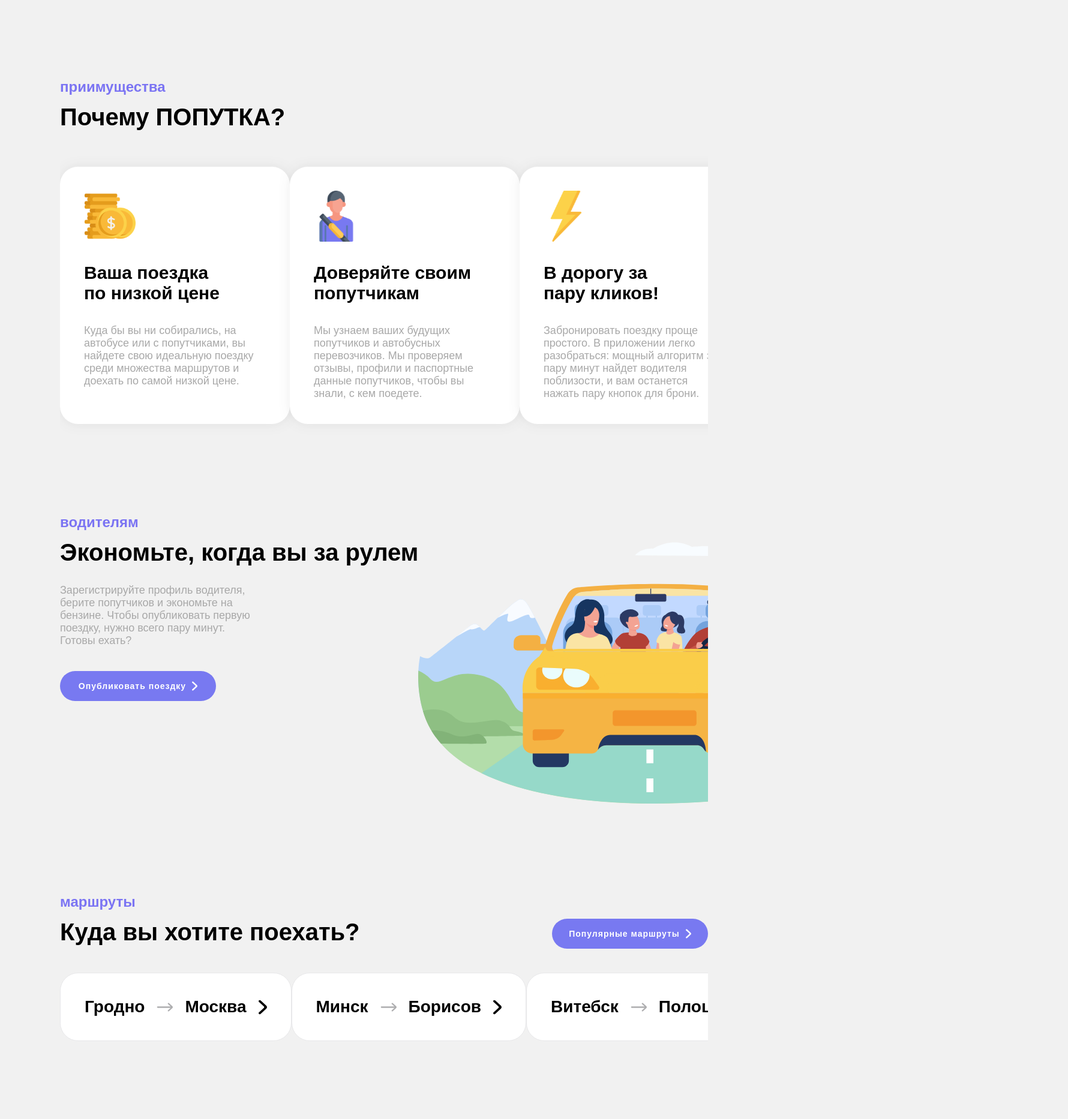
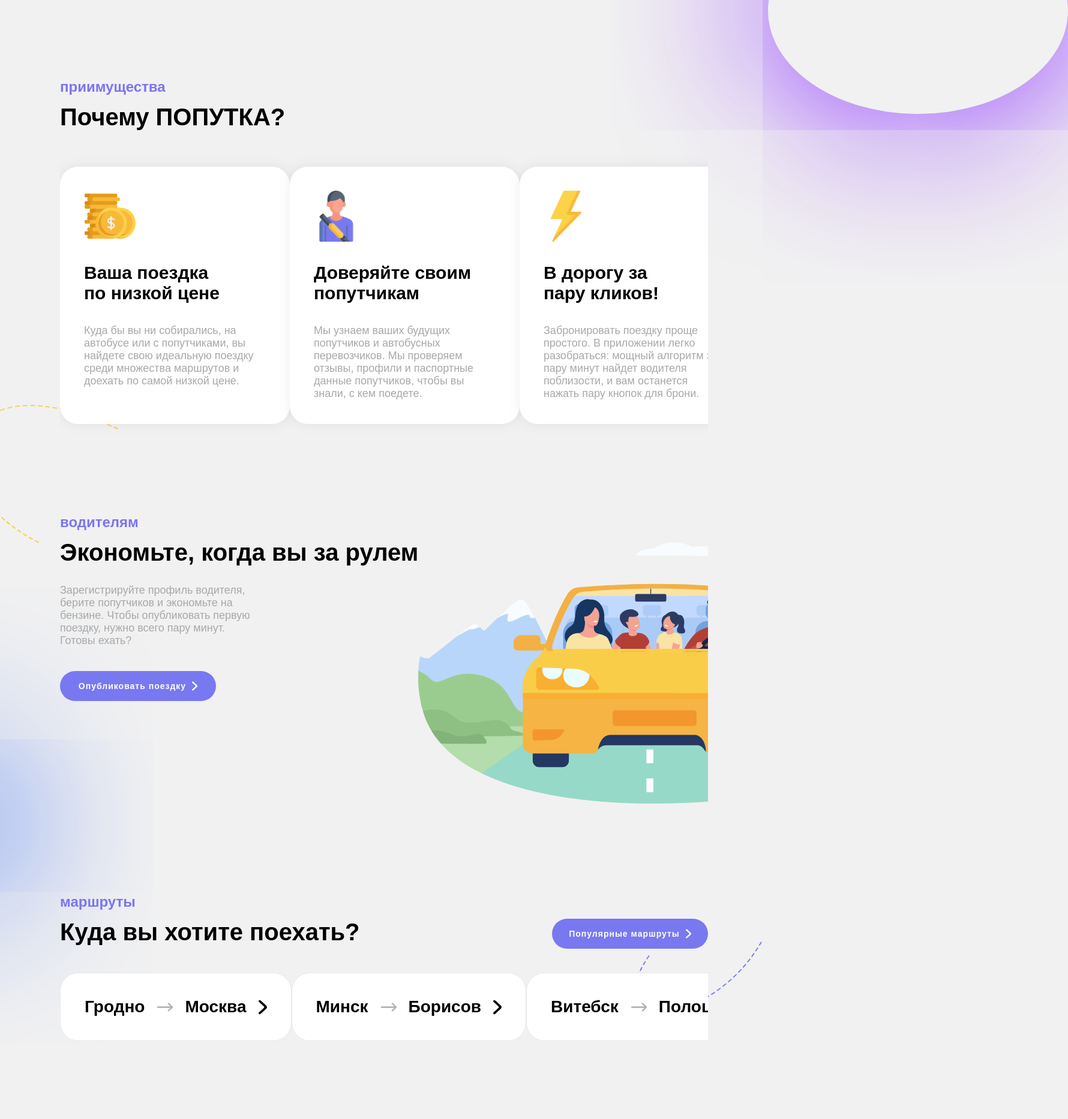
Before and after one commit to iamlinss/poputki-client, an Angular app: page / in a window 1280 px wide. Shown: the part 800-2666 px from the top of the page at 60% size, 1780 px wide, since content can reach past the window. Built offline with nearby package versions, Linux system fonts and the light colour scheme; no server answers; a web font is replaced by a local one.

Commit message:
feat: fix design

```diff
--- a/src/app/components/header/header.component.scss
+++ b/src/app/components/header/header.component.scss
@@ -108,6 +108,19 @@
     align-items: center;
     height: 90px;
 
+    &::after {
+      content: '';
+      width: 500px;
+      height: 345px;
+      position: absolute;
+      right: -500px;
+      top: 645px;
+      box-shadow: 0px 0px 418px 30px $purple-shadow;
+      border-radius: 100%;
+      background-color: transparent;
+      z-index: -1;
+    }
+
     &::before {
       content: '';
       width: 500px;
--- a/src/app/pages/main-page/components/main/main.component.html
+++ b/src/app/pages/main-page/components/main/main.component.html
@@ -1,6 +1,6 @@
 <main>
   <div class="logo-container">
-    <button class="round-button location">
+    <button (click)="router.navigate(['/trips-passenger'])" class="round-button location">
       <img src="assets/img/location.svg" alt="" />
     </button>
 
@@ -9,7 +9,7 @@
       <img class="main-logo" src="assets/img/main-logo.svg" alt="" />
     </div>
 
-    <button class="round-button car">
+    <button (click)="router.navigate(['/trips'])" class="round-button car">
       <img src="assets/img/car.svg" alt="" />
     </button>
   </div>
--- a/src/app/pages/main-page/components/main/main.component.scss
+++ b/src/app/pages/main-page/components/main/main.component.scss
@@ -10,6 +10,7 @@
     align-items: center;
     justify-content: center;
     flex-direction: column;
+    position: relative;
   }
 
   .logo-container {
--- a/src/app/pages/main-page/main-page.component.scss
+++ b/src/app/pages/main-page/main-page.component.scss
@@ -33,4 +33,39 @@
       margin-bottom: 40px;
     }
   }
+
+  app-main-benefits {
+    &::after {
+      content: url('../../../assets/img/yellow-dotted-line.svg');
+      position: absolute;
+      left: -5px;
+      top: 1475px;
+      z-index: -1;
+    }
+  }
+
+  app-ways-block {
+    &::after {
+      content: url('../../../assets/img/blue-dotted-line.svg');
+      position: absolute;
+      right: 10px;
+      top: 2330px;
+      z-index: -1;
+    }
+  }
+
+  app-driver-benefits {
+    &::after {
+      content: '';
+      width: 500px;
+      height: 345px;
+      position: absolute;
+      left: -500px;
+      top: 2000px;
+      box-shadow: 40px 0px 300px 0px $blue-shadow;
+      border-radius: 100%;
+      background-color: transparent;
+      z-index: -1;
+    }
+  }
 }
--- a/src/styles.scss
+++ b/src/styles.scss
@@ -3,6 +3,7 @@
 
 body {
   background-color: $main-bg;
+  overflow-x: hidden;
 }
 
 * {
```
Also changed, not shown: src/assets/img/blue-dotted-line.svg (added), src/assets/img/yellow-dotted-line.svg (added).
